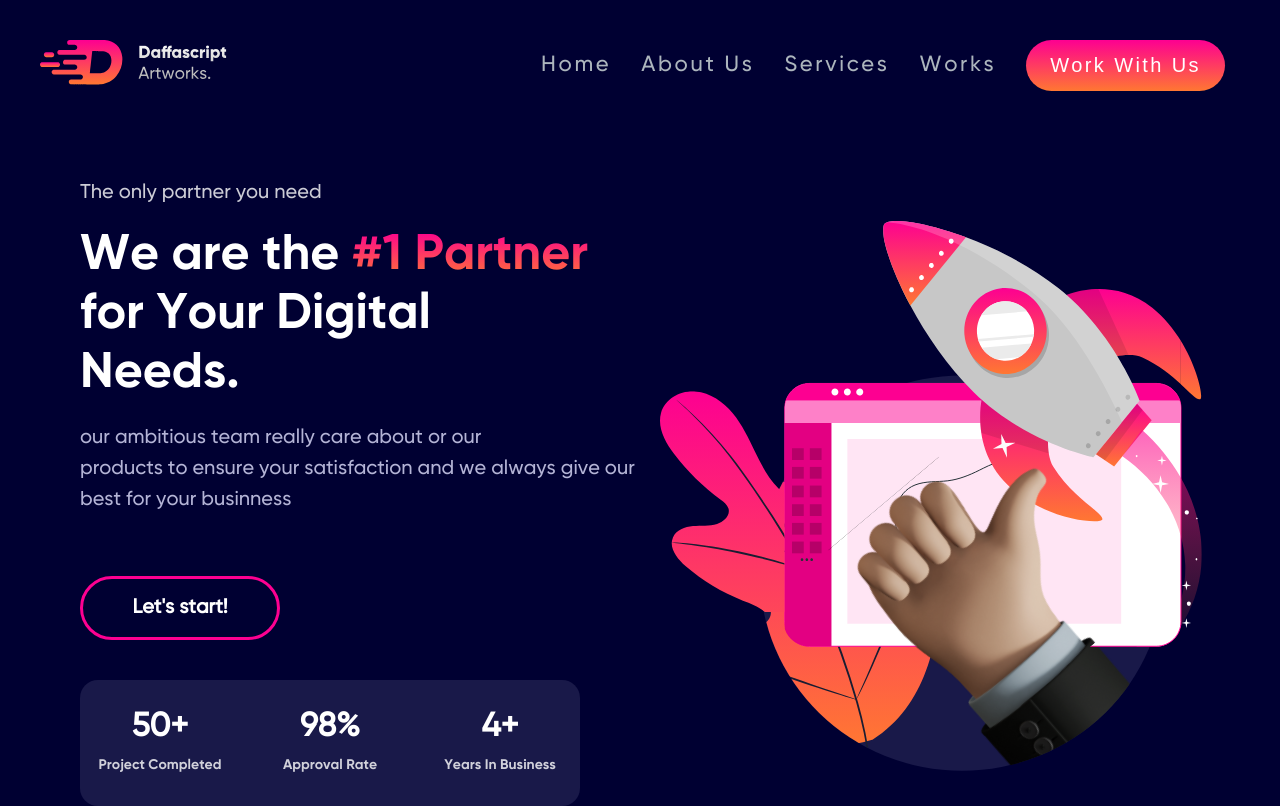
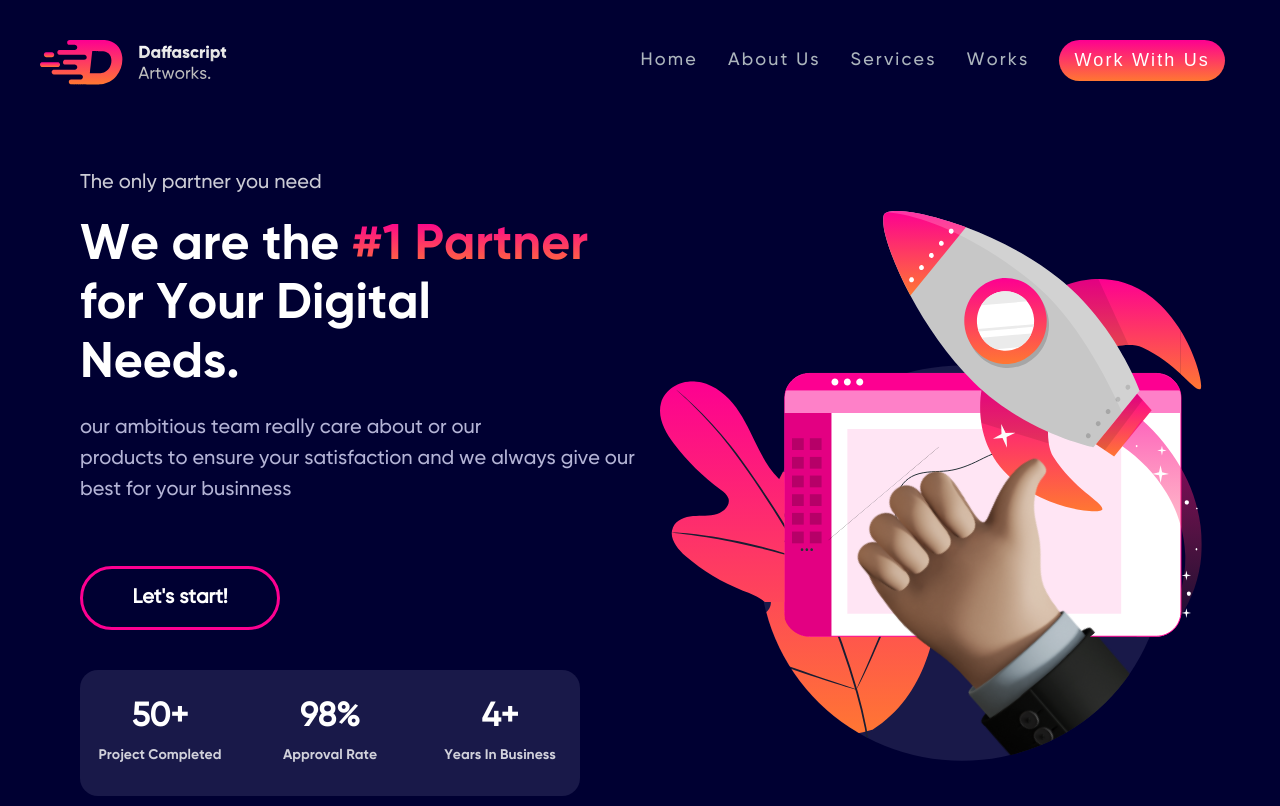
Before and after one commit to DavidJohndps/daffascript_frontend, a Nuxt app: page / in a window 1280 px wide. Shown: the top 806 px of the page. Built offline with nearby package versions, Linux system fonts and the light colour scheme.

Commit message:
ngekecilin text navbar

```diff
--- a/assets/style.css
+++ b/assets/style.css
@@ -212,7 +212,7 @@ input[type="text"]:focus {
 .b-navbar{
     background: linear-gradient(180deg, #FD0091 0%, #FD0091 0.01%, #FF7732 100%);
     border: none;
-    padding: 14px;
+    padding: 10px;
     border-radius: 75px;
 }
 
--- a/components/Navbar.vue
+++ b/components/Navbar.vue
@@ -22,7 +22,7 @@
                     <img src="~assets/Logo.svg" class="logo" uk-img alt="">
                 </nuxt-link>
             </div>
-            <div class="uk-navbar-right " style="font-size: 22px;">
+            <div class="uk-navbar-right " style="font-size: 18px;">
                         <ul class="uk-visible@m" uk-navbar>
                             <li>
                                 <nuxt-link to="/" class="active" style="text-decoration: none; letter-spacing:0.12em;">Home</nuxt-link>
@@ -38,7 +38,7 @@
                             </li>
                             <li>
                                 <button class="b-navbar">
-                                    <nuxt-link to="/Contact" class="active1" style="text-decoration: none; font-size: 20px; letter-spacing:0.12em;">Work With Us</nuxt-link>
+                                    <nuxt-link to="/Contact" class="active1" style="text-decoration: none; font-size: 18px; letter-spacing:0.12em;">Work With Us</nuxt-link>
                                 </button>
                             </li>
                         </ul>
@@ -48,7 +48,7 @@
                         <div id="offcanvas-flip" uk-offcanvas="flip: true; overlay: true">
                             <div class="uk-offcanvas-bar uk-flex uk-flex-column" style="background-color: #000032">
                                 <button class="uk-offcanvas-close" type="button" uk-close></button>
-                                <ul class="uk-nav uk-margin-auto-vertical">
+                                <ul class="uk-nav uk-margin-auto-vertical" style="font-size: 13px;">
                                     <li>
                                         <nuxt-link to="/" class="active" style="text-decoration: none; letter-spacing:0.12em;">Home</nuxt-link>
                                     </li>
@@ -84,7 +84,7 @@
     }
     .active1{
         color: #FFFFFF;
-        padding: 10px;
+        padding: 5px;
     }
     .active1:hover{
         color: #FFFFFF;
```
